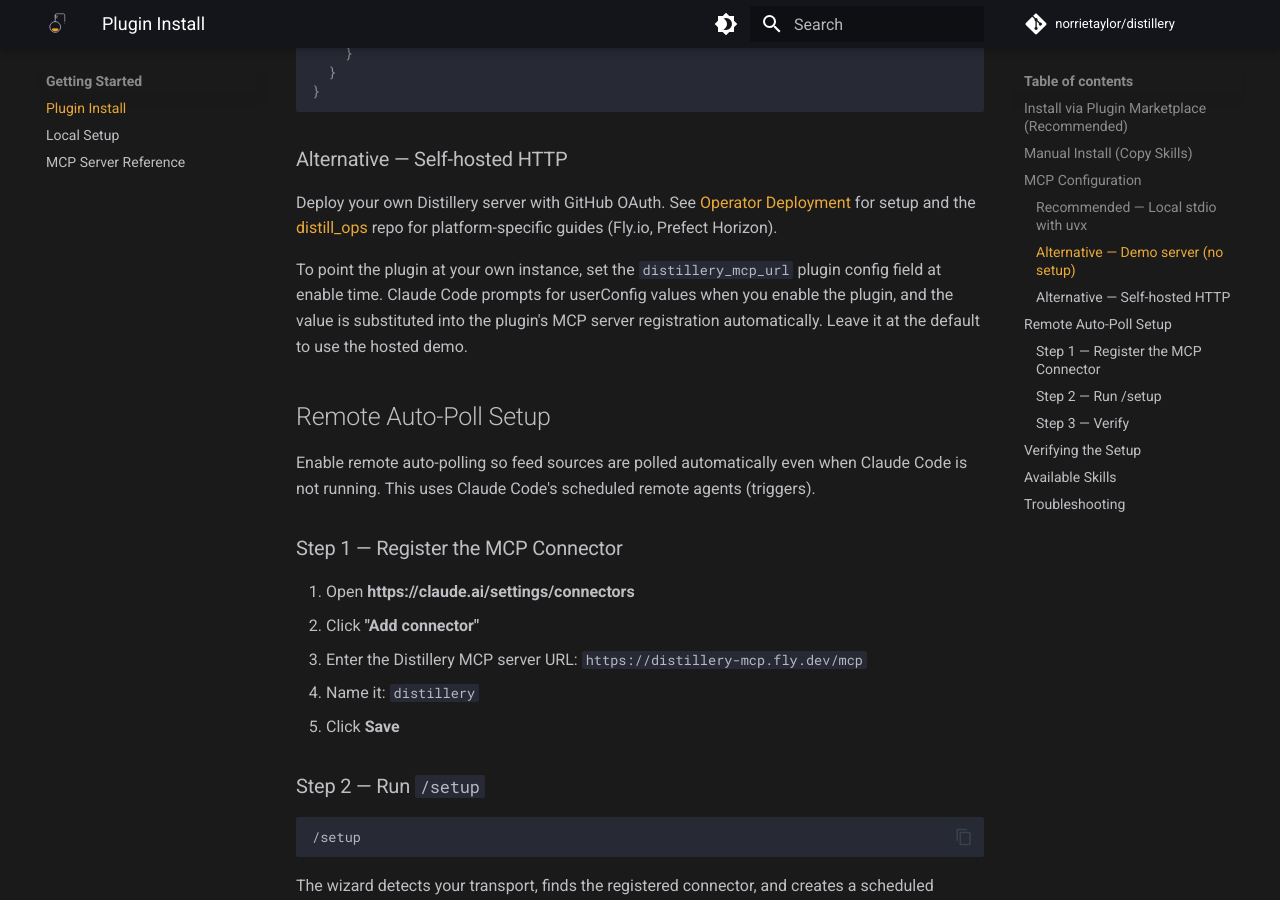
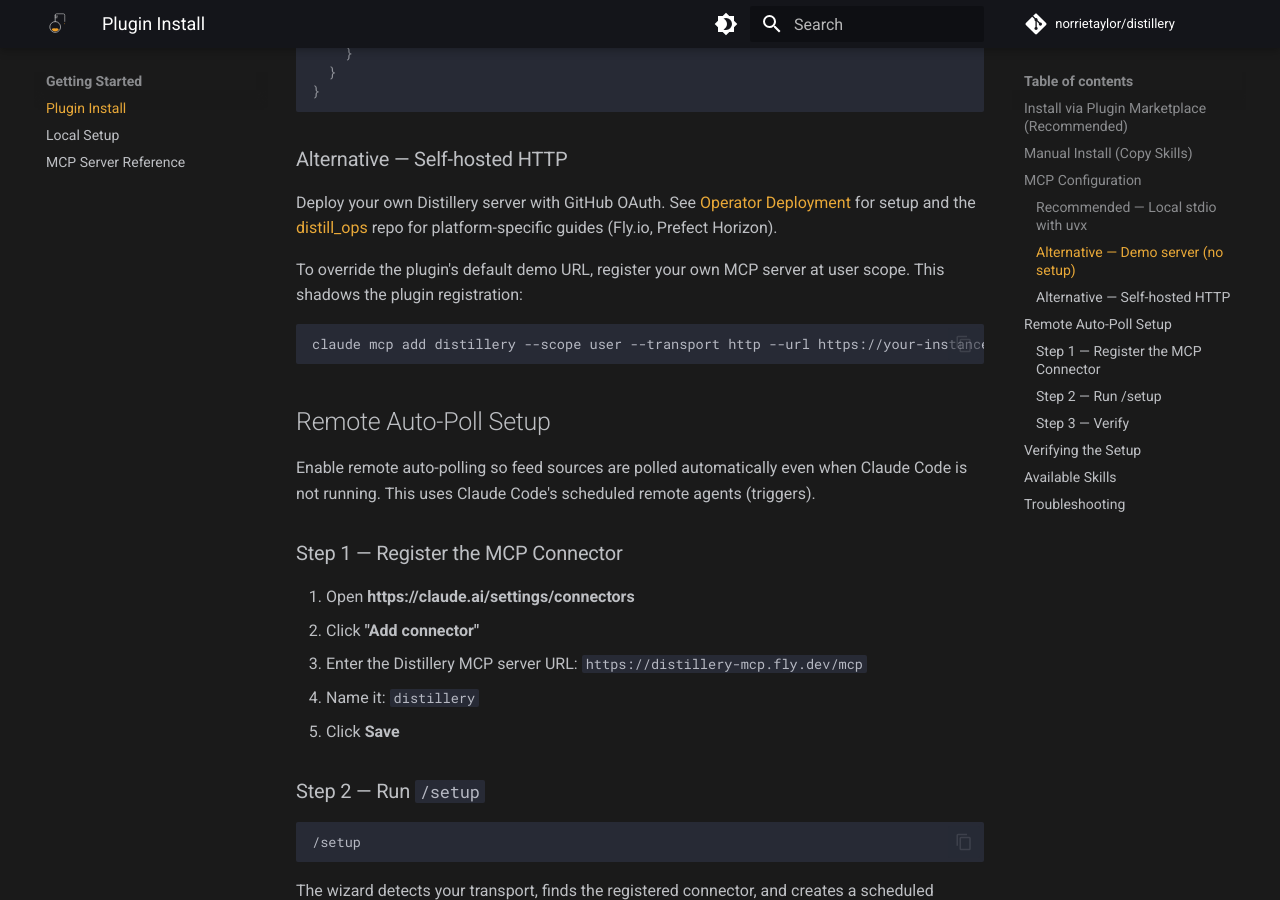
Before and after one commit to norrietaylor/distillery, an MkDocs documentation site: the page built from docs/getting-started/plugin-install.md, in a window 1280 px wide and 900 px high, scrolled down 2748 px. Built offline with MkDocs 1.6.1 and Material for MkDocs 9.7.7, drawn with Linux system fonts in a browser that asks for light colours; comment, search, counter and statistics services are not loaded.

Commit message:
Revert "fix(plugin): restore user_config interpolation for MCP URL override"
This reverts commit 7c764a9b4675a938465f633748eb33f7b1f46fa6.

````diff
--- a/docs/getting-started/plugin-install.md
+++ b/docs/getting-started/plugin-install.md
@@ -116,7 +116,11 @@ To configure manually, add to `~/.claude/settings.json`:
 
 Deploy your own Distillery server with GitHub OAuth. See [Operator Deployment](../team/deployment.md) for setup and the [distill_ops](https://github.com/norrietaylor/distill_ops) repo for platform-specific guides (Fly.io, Prefect Horizon).
 
-To point the plugin at your own instance, set the `distillery_mcp_url` plugin config field at enable time. Claude Code prompts for userConfig values when you enable the plugin, and the value is substituted into the plugin's MCP server registration automatically. Leave it at the default to use the hosted demo.
+To override the plugin's default demo URL, register your own MCP server at user scope. This shadows the plugin registration:
+
+```bash
+claude mcp add distillery --scope user --transport http --url https://your-instance.example.com/mcp
+```
 
 ## Remote Auto-Poll Setup
 
````
Also changed, not shown: 2 other files.
